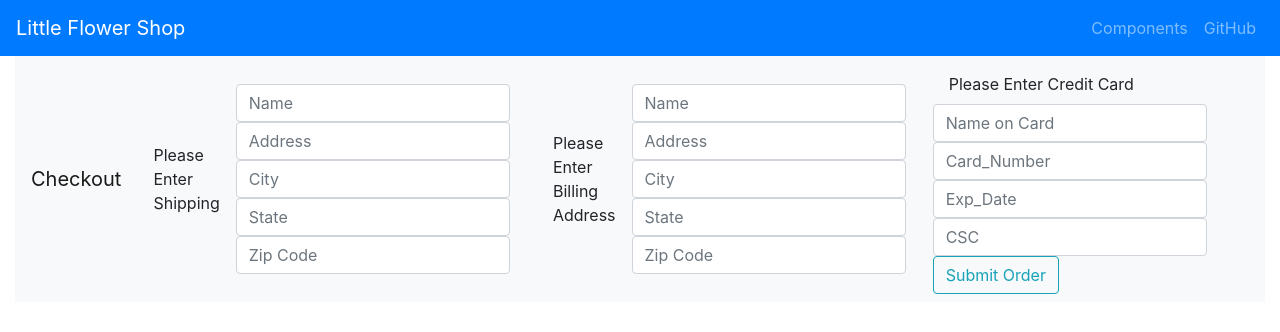
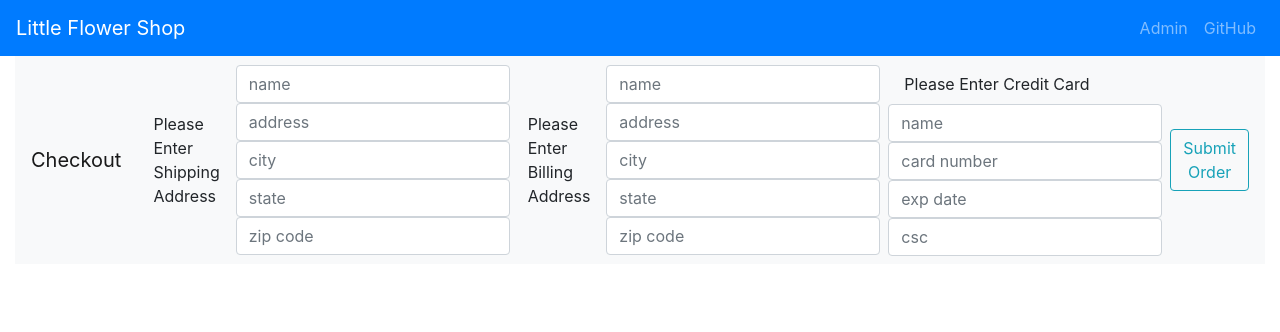
Before and after one commit to Sheryleen/flower-shop-frontend, a React (Create React App) app: page /checkout in a window 1280 px wide. Shown: the top 332 px of the page. Built offline with nearby package versions, Linux system fonts and the light colour scheme; no server answers.

Commit message:
Post Success

```diff
--- a/src/TopNav.js
+++ b/src/TopNav.js
@@ -36,7 +36,7 @@ class TopNav extends React.Component {
           <Collapse isOpen={this.state.isOpen} navbar>
             <Nav className='ml-auto' navbar>
               <NavItem>
-                <NavLink href='/components/'>Components</NavLink>
+                <NavLink href='/components/'>Admin</NavLink>
               </NavItem>
               <NavItem>
                 <NavLink href='https://github.com/reactstrap/reactstrap'>
--- a/src/components/AddFlowerForm.js
+++ b/src/components/AddFlowerForm.js
@@ -1,47 +1,35 @@
 import React, { useState } from "react";
-import { Button, Form, FormGroup, Label, Input, FormText } from "reactstrap";
+import { Button, Form, FormGroup, Label, Input } from "reactstrap";
 import { connect } from "react-redux";
 import { addFlower } from "../store/flowers/actions";
 
 // You can access props using the props parameter
 const AddFlowerForm = props => {
-  //creating state for products
+  //creating state for flowers
   const [flower_id, setFlower] = useState("1");
   const [in_cart, setIn_Cart] = useState("");
   const [name, setName] = useState("");
   const [on_sale, setOn_Sale] = useState("");
   const [price, setPrice] = useState("");
   const [rating, setRating] = useState("");
+  const [picture, setPicture] = useState("");
 
   function handleSubmit(e) {
     e.preventDefault();
     props.addFlower({
-      flower_id,
       in_cart,
       name,
+      picture,
       on_sale,
       price,
       rating
-    });
+    },props.history.push);
   }
-
-  let listOfFlowers = props.flowers.map(flower => (
-    <option value={flower.id}>{flower.name}</option>
-  ));
 
   return (
     <Form onSubmit={handleSubmit}>
-      <FormGroup>
-        <Label for='flower'>Flower</Label>
-        <Input
-          type='select'
-          name='flower'
-          onChange={e => setFlower(e.target.value)}
-          value={flower_id}
-        >
-          {listOfFlowers}
-        </Input>
-      </FormGroup>
+      {/**when form is submitted a submit event is fired, listing for submit event, on submit intercepts, then handle submit fires */}
+
       <FormGroup>
         <Label for='name'>Name</Label>
         <Input
@@ -62,14 +50,44 @@ const AddFlowerForm = props => {
           value={price}
         />
       </FormGroup>
-      <Button>Submit</Button>
+      <FormGroup>
+        <Label for='picture'>Picture</Label>
+        <Input
+          type='text'
+          name='picture'
+          id='picture'
+          onChange={e => setPicture(e.target.value)}
+          value={picture}
+        />
+      </FormGroup>
+      <FormGroup>
+        <Label for='on_sale'>On Sale</Label>
+        <Input
+          type='text'
+          name='on_sale'
+          id='on_sale'
+          onChange={e => setOn_Sale(e.target.value)}
+          value={on_sale}
+        />
+      </FormGroup>
+      <FormGroup>
+        <Label for='rating'>Rating</Label>
+        <Input
+          type='text'
+          name='rating'
+          id='rating'
+          onChange={e => setRating(e.target.value)}
+          value={rating}
+        />
+      </FormGroup>
+      <Button type='submit'>Submit</Button>
     </Form>
   );
 };
 
 const mapStateToProps = state => {
   return {
-    flowers: state.products.all
+    flowers: state.flowers.all
   };
 };
 
--- a/src/components/Checkout.js
+++ b/src/components/Checkout.js
@@ -8,60 +8,56 @@ class Checkout extends React.Component {
         <Navbar.Brand href='#home'>Checkout</Navbar.Brand>
         <Nav className='mr-auto'></Nav>
 
-        <Navbar>Please Enter Shipping</Navbar>
+        <Navbar>Please Enter Shipping Address</Navbar>
         <Form inline>
-          <FormControl type='text' placeholder='Name' className='mr-sm-2' />
+          <FormControl type='text' placeholder='name' className='mr-sm-6' />
           <FormControl
             type='text'
-            placeholder='Address'
-            classAddress='mr-sm-2'
+            placeholder='address'
+            classAddress='mr-sm-6'
           />
-          <FormControl type='text' placeholder='City' classCity='mr-sm-2' />
-          <FormControl type='text' placeholder='State' classState='mr-sm-2' />
+          <FormControl type='text' placeholder='city' classCity='mr-sm-4' />
+          <FormControl type='text' placeholder='state' classState='mr-sm-2' />
           <FormControl
             type='text'
-            placeholder='Zip Code'
-            classZip_Code='mr-sm-2'
+            placeholder='zip code'
+            classZip_Code='mr-sm-5'
           />
         </Form>
 
         <Navbar>Please Enter Billing Address</Navbar>
         <Form inline>
-          <FormControl type='text' placeholder='Name' className='mr-sm-2' />
+          <FormControl type='text' placeholder='name' className='mr-sm-2' />
           <FormControl
             type='text'
-            placeholder='Address'
+            placeholder='address'
             classAddress='mr-sm-2'
           />
-          <FormControl type='text' placeholder='City' classCity='mr-sm-2' />
-          <FormControl type='text' placeholder='State' classState='mr-sm-2' />
+          <FormControl type='text' placeholder='city' classCity='mr-sm-2' />
+          <FormControl type='text' placeholder='state' classState='mr-sm-2' />
           <FormControl
             type='text'
-            placeholder='Zip Code'
+            placeholder='zip code'
             classZip_Code='mr-sm-2'
           />
         </Form>
 
         <Form inline>
           <Navbar>Please Enter Credit Card</Navbar>
+          <FormControl type='text' placeholder='name' className='mr-sm-2' />
           <FormControl
             type='text'
-            placeholder='Name on Card'
-            className='mr-sm-2'
-          />
-          <FormControl
-            type='text'
-            placeholder='Card_Number'
+            placeholder='card number'
             classCard_Number='mr-sm-2'
           />
           <FormControl
             type='text'
-            placeholder='Exp_Date'
+            placeholder='exp date'
             classExp_Date='mr-sm-2'
           />
-          <FormControl type='text' placeholder='CSC' classCSC='mr-sm-2' />
-          <Button variant='outline-info'>Submit Order</Button>
+          <FormControl type='text' placeholder='csc' classCSC='mr-sm-2' />
         </Form>
+        <Button variant='outline-info'>Submit Order</Button>
       </Navbar>
     );
   }
--- a/src/components/FlowerCart.js
+++ b/src/components/FlowerCart.js
@@ -39,7 +39,7 @@ const FlowerCart = props => {
     <div>
       <Container>
         <Row>
-          <Col className='cart md-3'>
+          <Col className='cart md-6'>
             <Card>
               <CardBody>
                 <CardTitle>Your Cart</CardTitle>
--- a/src/components/Main.js
+++ b/src/components/Main.js
@@ -3,6 +3,8 @@ import { connect } from "react-redux";
 import FlowersList from "../components/FlowersList";
 import { Row, Col, Container } from "reactstrap";
 import FlowerCart from "../components/FlowerCart";
+import AddFlowerForm from "../components/AddFlowerForm";
+
 
 const Main = props => {
   return (
--- a/src/store/flowers/actions.js
+++ b/src/store/flowers/actions.js
@@ -49,7 +49,7 @@ export const addToCart = id => dispatch => {
   });
 };
 
-export const addFlower = newFlower => async dispatch => {
+export const addFlower = (newFlower,push) => async dispatch => {
   dispatch({
     type: types.ADD_FLOWER_PENDING
   });
@@ -59,6 +59,8 @@ export const addFlower = newFlower => async dispatch => {
       type: types.ADD_FLOWER_SUCCESS,
       payload: response.data
     });
+  // this is where the redirect should be entered
+    push('/')
   } catch (err) {
     dispatch({
       type: types.ADD_FLOWER_FAILED,
--- a/src/store/flowers/reducers.js
+++ b/src/store/flowers/reducers.js
@@ -2,7 +2,6 @@ import * as types from "./constants";
 
 const initialState = {
   all: [],
-  cartId: 0,
   err: {}
 };
 
@@ -27,10 +26,10 @@ export default (state = initialState, action) => {
       };
 
     case types.ADD_FLOWER_SUCCESS:
-      console.log("action.payload", action.payload)
+      console.log("action.payload", action.payload);
       return {
         ...state,
-        cartId: action.payload
+        all: [...state.all,action.payload]
       };
     case types.REMOVE_FLOWER_SUCCESS:
       console.log("action", action);
```
